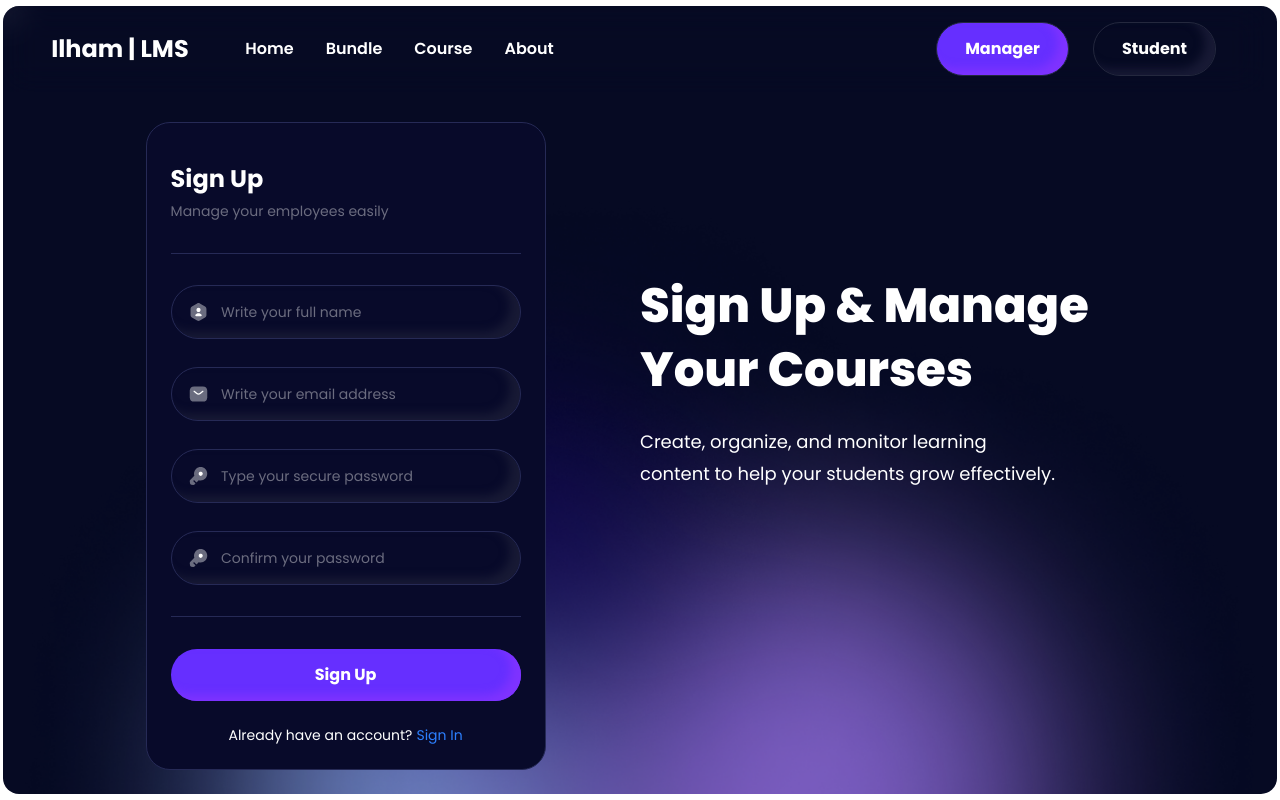
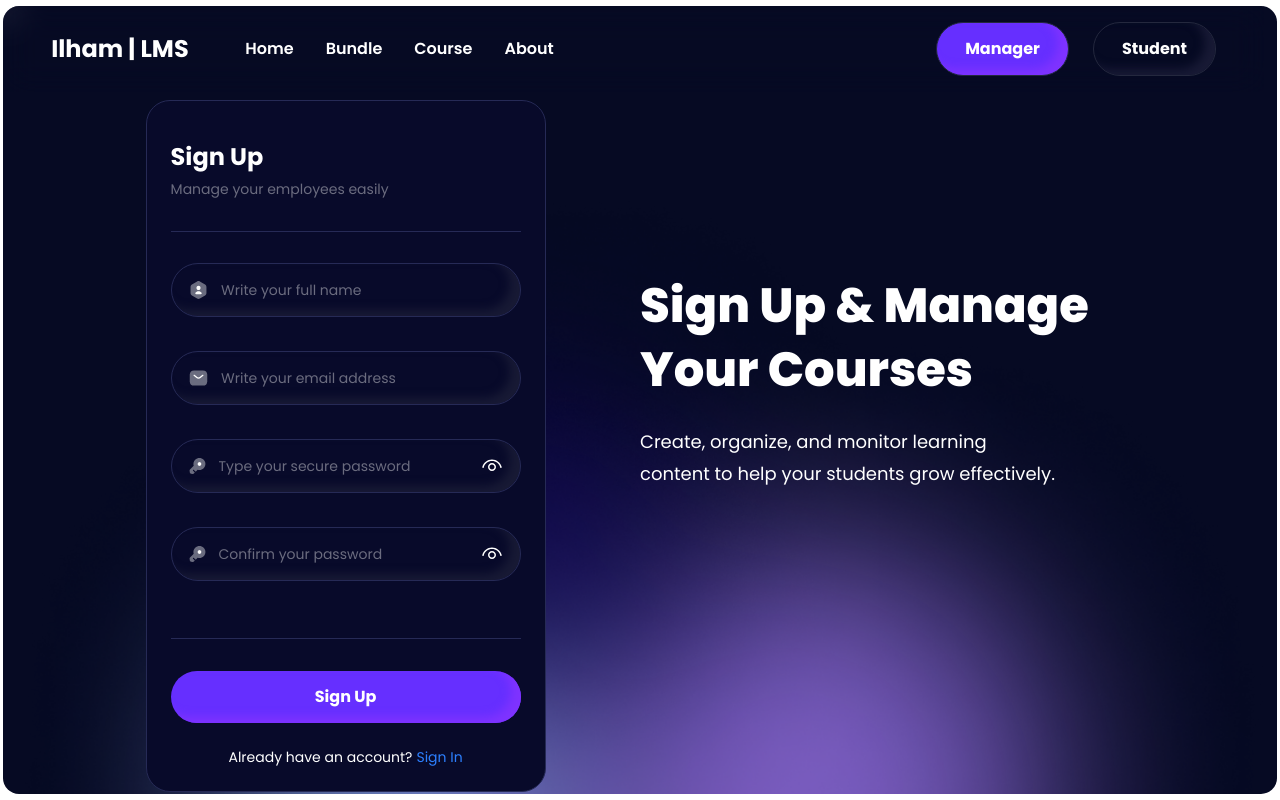
Before and after one commit to ilhamSkyOf19/ILHAM-LMS, a React (Vite) app in the folder client/: page /manager/sign-up in a window 1280 px wide. Built offline with nearby package versions, Linux system fonts and the light colour scheme.

Commit message:
update ui input password

```diff
--- a/client/src/components/BoxInputBorderInset/index.tsx
+++ b/client/src/components/BoxInputBorderInset/index.tsx
@@ -1,5 +1,8 @@
-import { type FC } from 'react'
-import { type UseFormRegisterReturn } from 'react-hook-form'
+import { useState, type FC } from 'react'
+import { type FieldError, type UseFormRegisterReturn } from 'react-hook-form'
+import ErrorMessage from '../ErrorMessage';
+import clsx from 'clsx';
+import ButtonEye from '../ButtonEye';
 
 
 
@@ -10,14 +13,37 @@ type Props = {
     placeholder: string;
     name: string;
     icon: string;
+    error?: FieldError
 
 }
 
 
 
-const BoxInputBorderInset: FC<Props> = ({ type, register, placeholder, name, icon }) => {
+const BoxInputBorderInset: FC<Props> = ({ type, register, placeholder, name, icon, error }) => {
+
+    // state eye
+    const [eye, setEye] = useState<{ isOpen: boolean, type: 'password' | 'text' }>({
+        isOpen: false,
+        type: 'password'
+    })
+
+
+    // handle eye
+    const handleSetEye = (): void => {
+        setEye({
+            isOpen: !eye.isOpen,
+            type: eye.type === 'password'
+                ? 'text'
+                : 'password'
+        });
+    }
+
     return (
-        <div className='w-full flex flex-row justify-start items-center gap-3 border border-border-color-primary rounded-full py-3.5 px-4 shadow-[-10px_-6px_10px_0_#181A35_inset] focus-within:shadow-[-10px_-6px_10px_0_#7F33FF_inset] focus-within:border-purple-primary transition-all duration-300'>
+        <div className='w-full flex flex-col justify-start items-start gap-1'>
+            <div className={clsx(
+                'w-full flex flex-row justify-start items-center gap-3 border border-border-color-primary rounded-full py-3.5 px-4 shadow-[-10px_-6px_10px_0_#181A35_inset] focus-within:shadow-[-10px_-6px_10px_0_#7F33FF_inset] focus-within:border-purple-primary transition-all duration-300',
+                error ? 'ring-1 ring-red-500 focus-within:border-red-500 focus-within:shadow-[-10px_-6px_10px_0_#fb2c36_inset]' : 'focus-within:ring-1 focus-within:ring-blue-primary'
+            )}>
 
                 {/* icon */}
                 <label htmlFor={name} className='flex flex-row justify-start items-center'>
@@ -27,13 +53,23 @@ const BoxInputBorderInset: FC<Props> = ({ type, register, placeholder, name, ico
                 {/* input */}
                 <input
                     {...register}
-                type={type}
+                    type={type === 'password' ? eye.type : type}
                     name={name}
                     id={name}
                     className='appearance-none outline-none !bg-transparent w-full font-semibold text-white placeholder:font-normal placeholder:text-[#6B6C7F] text-sm'
                     placeholder={placeholder}
                 />
 
+                {/* eye */}
+                {
+                    type === 'password' && (
+                        <ButtonEye handleSetEye={handleSetEye} type={eye.type} color='white' />
+                    )
+                }
+            </div>
+
+            {/* error message */}
+            <ErrorMessage error={error} />
         </div>
     )
 }
--- /dev/null
+++ b/client/src/components/ButtonEye/index.tsx
@@ -0,0 +1,23 @@
+import { type FC } from 'react'
+import { VscEye, VscEyeClosed } from 'react-icons/vsc';
+
+
+type Props = {
+    handleSetEye: () => void;
+    type: 'password' | 'text'
+    color: 'white' | 'black'
+}
+const ButtonEye: FC<Props> = ({ handleSetEye, type, color }) => {
+    return (
+        <button type='button' className={`h-full ${color === 'white' ? 'text-white' : 'text-black'}`} onClick={handleSetEye}>
+            {/* eye icon */}
+            {type === 'password' ? (
+                <VscEye className='w-6 h-6 flex shrink-0' />
+            ) : (
+                <VscEyeClosed className='w-6 h-6 flex shrink-0' />
+            )}
+        </button>
+    )
+}
+
+export default ButtonEye
--- a/client/src/components/ErrorMessage/index.tsx
+++ b/client/src/components/ErrorMessage/index.tsx
@@ -8,7 +8,7 @@ type Props = {
 
 const ErrorMessage: FC<Props> = ({ error }) => {
     return (
-        <div className='w-full min-h-8 mt-1.5 '>
+        <div className='w-full min-h-4.5 mt-1'>
             <p className={clsx(
                 'text-red-500 text-xs transition-all duration-200',
                 error ? 'visible' : 'invisible'
--- a/client/src/components/FormAtuhLayout/index.tsx
+++ b/client/src/components/FormAuthLayout/index.tsx
@@ -1,4 +1,4 @@
-import { type FC, type ReactNode } from 'react'
+import { type BaseSyntheticEvent, type FC, type ReactNode } from 'react'
 import ButtonBlueShadowPurple from '../ButtonBlueShadowPurple';
 import { Link, useLocation } from 'react-router-dom';
 
@@ -9,9 +9,10 @@ type Props = {
     children: ReactNode;
     type: 'manager' | 'student';
     auth: 'signin' | 'signup';
+    handleSubmit: (e: BaseSyntheticEvent) => Promise<void>;
 }
 
-const FormAuthLayout: FC<Props> = ({ children, type, auth }) => {
+const FormAuthLayout: FC<Props> = ({ children, type, auth, handleSubmit }) => {
 
 
     // type form
@@ -21,7 +22,7 @@ const FormAuthLayout: FC<Props> = ({ children, type, auth }) => {
 
 
     return (
-        <form className='w-[25rem] border border-border-color-primary rounded-3xl px-6 bg-blue-secondary flex flex-col justify-start items-center pt-10 pb-6'>
+        <form onSubmit={handleSubmit} className='w-[25rem] border border-border-color-primary rounded-3xl px-6 bg-blue-secondary flex flex-col justify-start items-center pt-10 pb-6'>
             <div className='w-full flex flex-col justify-start items-center gap-8 mb-6'>
                 {/* header */}
                 <div className='w-full flex flex-col justify-start items-start gap-1.5'>
@@ -40,7 +41,7 @@ const FormAuthLayout: FC<Props> = ({ children, type, auth }) => {
 
                 {/* input */}
 
-                <div className='w-full flex flex-col justify-start items-center gap-7 py-8 relative before:content-[""] before:w-full before:h-[1px] before:bg-border-color-primary before:absolute before:top-0 after:content-[""] after:w-full after:h-[1px] after:bg-border-color-primary after:absolute after:bottom-0'>
+                <div className='w-full flex flex-col justify-start items-center py-8 relative before:content-[""] before:w-full before:h-[1px] before:bg-border-color-primary before:absolute before:top-0 after:content-[""] after:w-full after:h-[1px] after:bg-border-color-primary after:absolute after:bottom-0 gap-2'>
 
                     {children}
 
--- a/client/src/pages/auth/SignIn/index.tsx
+++ b/client/src/pages/auth/SignIn/index.tsx
@@ -1,5 +1,5 @@
 import { type FC } from 'react'
-import FormAuthLayout from '../../../components/FormAtuhLayout'
+import FormAuthLayout from '../../../components/FormAuthLayout'
 import BoxInputBorderInset from '../../../components/BoxInputBorderInset'
 
 
@@ -11,6 +11,12 @@ import MotionToLeft from '../../../motion/MotionToLeft'
 import MotionToRight from '../../../motion/MotionToRight'
 import BigTitleAuth from '../../../components/BigTitleAuth'
 
+
+type FormData = {
+    email: string
+    password: string
+}
+
 type Props = {
     type: 'manager' | 'student'
 }
@@ -18,9 +24,15 @@ const SignIn: FC<Props> = ({ type }) => {
 
 
     // use hook form
-    const { register } = useForm({
+    const { register, handleSubmit, formState: { errors } } = useForm<FormData>({
 
     })
+
+
+    // on submit
+    const onSubmit = (data: FormData) => {
+        console.log(data);
+    }
 
 
     return (
@@ -48,14 +60,17 @@ const SignIn: FC<Props> = ({ type }) => {
             </div>
             <div className='flex-1 flex flex-row justify-center items-start'>
                 <MotionToRight>
-                    <FormAuthLayout type={type} auth='signin'>
+                    <FormAuthLayout
+                        handleSubmit={handleSubmit(onSubmit)}
+                        type={type} auth='signin'>
                         {/* email */}
                         <BoxInputBorderInset
                             type='email'
                             icon={smsWhite}
                             name='email'
                             placeholder='Write your email address'
-                            register={register('email')}
+                            register={register('email', { required: 'email is required' })}
+                            error={errors?.email}
                         />
 
                         {/* password */}
@@ -64,7 +79,8 @@ const SignIn: FC<Props> = ({ type }) => {
                             icon={keyWhite}
                             name='password'
                             placeholder='Type your secure password'
-                            register={register('password')}
+                            register={register('password', { required: 'password is required' })}
+                            error={errors?.password}
                         />
 
                     </FormAuthLayout>
--- a/client/src/pages/auth/SignUp/index.tsx
+++ b/client/src/pages/auth/SignUp/index.tsx
@@ -1,5 +1,5 @@
 import { type FC } from 'react'
-import FormAuthLayout from '../../../components/FormAtuhLayout'
+import FormAuthLayout from '../../../components/FormAuthLayout'
 import { useForm } from 'react-hook-form'
 
 
@@ -15,6 +15,14 @@ import MotionToRight from '../../../motion/MotionToRight'
 import BigTitleAuth from '../../../components/BigTitleAuth'
 
 
+
+type FormData = {
+    name: string
+    email: string
+    password: string
+    confirmPassword: string
+}
+
 type Props = {
     type: 'manager' | 'student'
 }
@@ -22,9 +30,16 @@ type Props = {
 const SignUp: FC<Props> = ({ type }) => {
 
     // use form
-    const { register } = useForm({
+    const { register, handleSubmit, formState: { errors } } = useForm<FormData>({
 
     });
+
+
+    // handle on submit
+    const onSubmit = (data: FormData) => {
+        console.log(data);
+    }
+
 
 
 
@@ -41,38 +56,48 @@ const SignUp: FC<Props> = ({ type }) => {
                     <FormAuthLayout
                         type={type}
                         auth='signup'
+                        handleSubmit={handleSubmit(onSubmit)}
                     >
                         {/* name */}
                         <BoxInputBorderInset
-                            register={register('name')}
+                            register={register('name', { required: 'name is required' })}
                             type='text'
                             placeholder='Write your full name'
                             name='name'
-                            icon={user} />
+                            icon={user}
+                            error={errors?.name}
+
+                        />
 
                         {/* email */}
                         <BoxInputBorderInset
-                            register={register('email')}
+                            register={register('email', { required: 'email is required' })}
                             type='email'
                             placeholder='Write your email address'
                             name='email'
-                            icon={smsWhite} />
+                            icon={smsWhite}
+                            error={errors?.email}
+                        />
 
                         {/* password */}
                         <BoxInputBorderInset
-                            register={register('password')}
+                            register={register('password', { required: 'password is required' })}
                             type='password'
                             placeholder='Type your secure password'
                             name='password'
-                            icon={keyWhite} />
+                            icon={keyWhite}
+                            error={errors?.password}
+                        />
 
                         {/* confirm password */}
                         <BoxInputBorderInset
-                            register={register('confirm_password')}
+                            register={register('confirmPassword', { required: 'confirm password is required' })}
                             type='password'
                             placeholder='Confirm your password'
-                            name='confirm_password'
-                            icon={keyWhite} />
+                            name='confirmPassword'
+                            icon={keyWhite}
+                            error={errors?.confirmPassword}
+                        />
 
                     </FormAuthLayout>
                 </MotionToRight>
--- a/client/src/pages/dashboard/course/NewCourse/index.tsx
+++ b/client/src/pages/dashboard/course/NewCourse/index.tsx
@@ -66,7 +66,7 @@ const NewCourse: FC<Props> = ({ typeContent }) => {
 
 
             {/* form input */}
-            <form onSubmit={handleSubmit(onSubmit)} className='w-[60%] rounded-2xl bg-white-secondary p-8'>
+            <form onSubmit={handleSubmit(onSubmit)} className='w-[60%] rounded-2xl bg-white-secondary p-8 flex flex-col justify-start items-start gap-1'>
                 {/* name */}
                 <BoxInputData
                     icon={noteFavorite}
--- a/client/src/pages/dashboard/student/FormStudent/index.tsx
+++ b/client/src/pages/dashboard/student/FormStudent/index.tsx
@@ -33,7 +33,7 @@ const FormStudent: FC = () => {
 
 
             {/* form */}
-            <form onSubmit={handleSubmit(onSubmit)} className='w-[60%] rounded-2xl bg-white-secondary flex flex-col justify-start items-start p-8'>
+            <form onSubmit={handleSubmit(onSubmit)} className='w-[60%] rounded-2xl bg-white-secondary flex flex-col justify-start items-start p-8 gap-1'>
                 {/* input add avatar */}
                 <BoxInputAvatar
                     setValue={setValue}
```
Also changed, not shown: client/src/components/BoxInputData/index.tsx (+4 -16 lines). Lines whose indentation alone changed are shown as unchanged.
